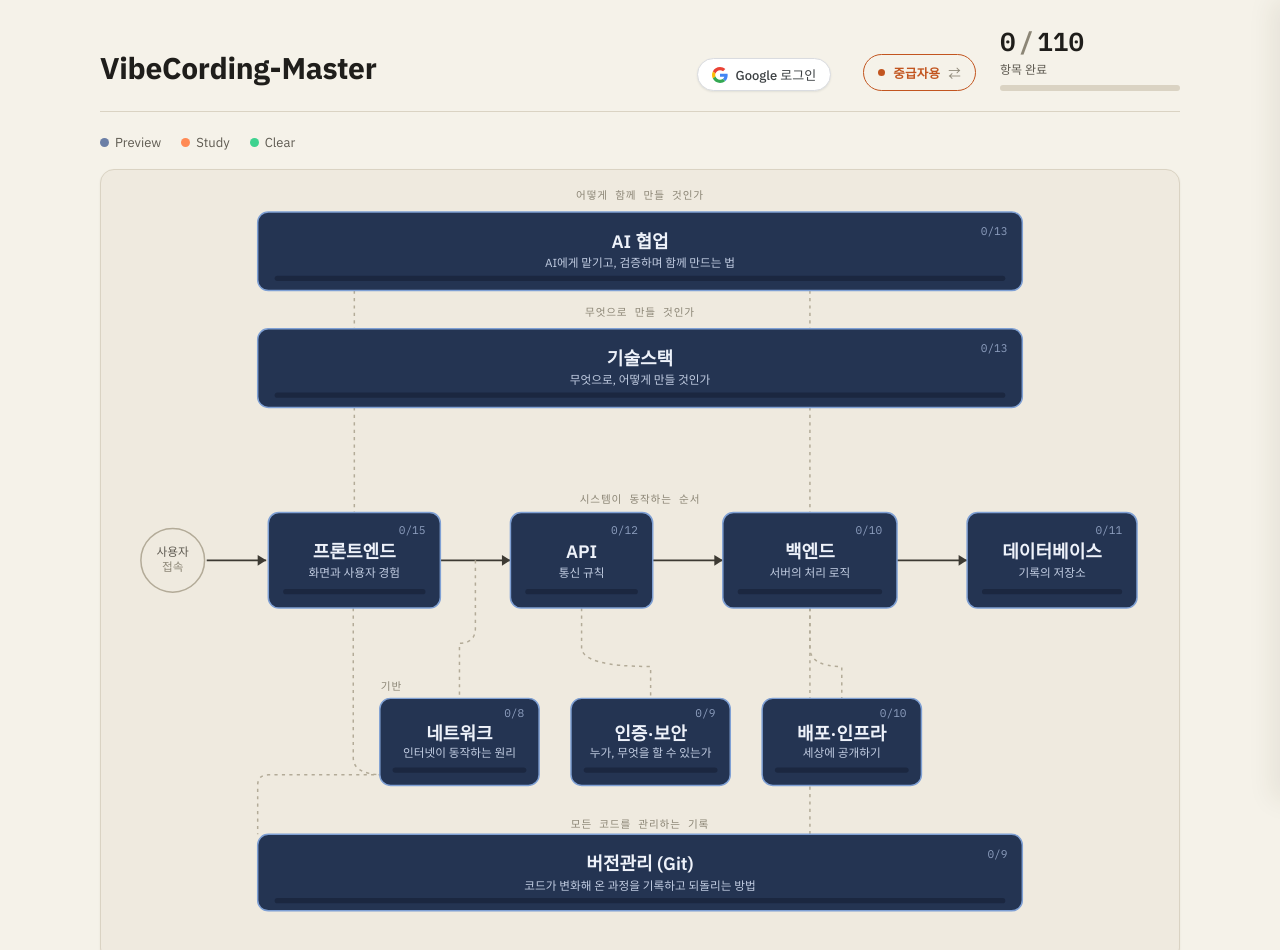
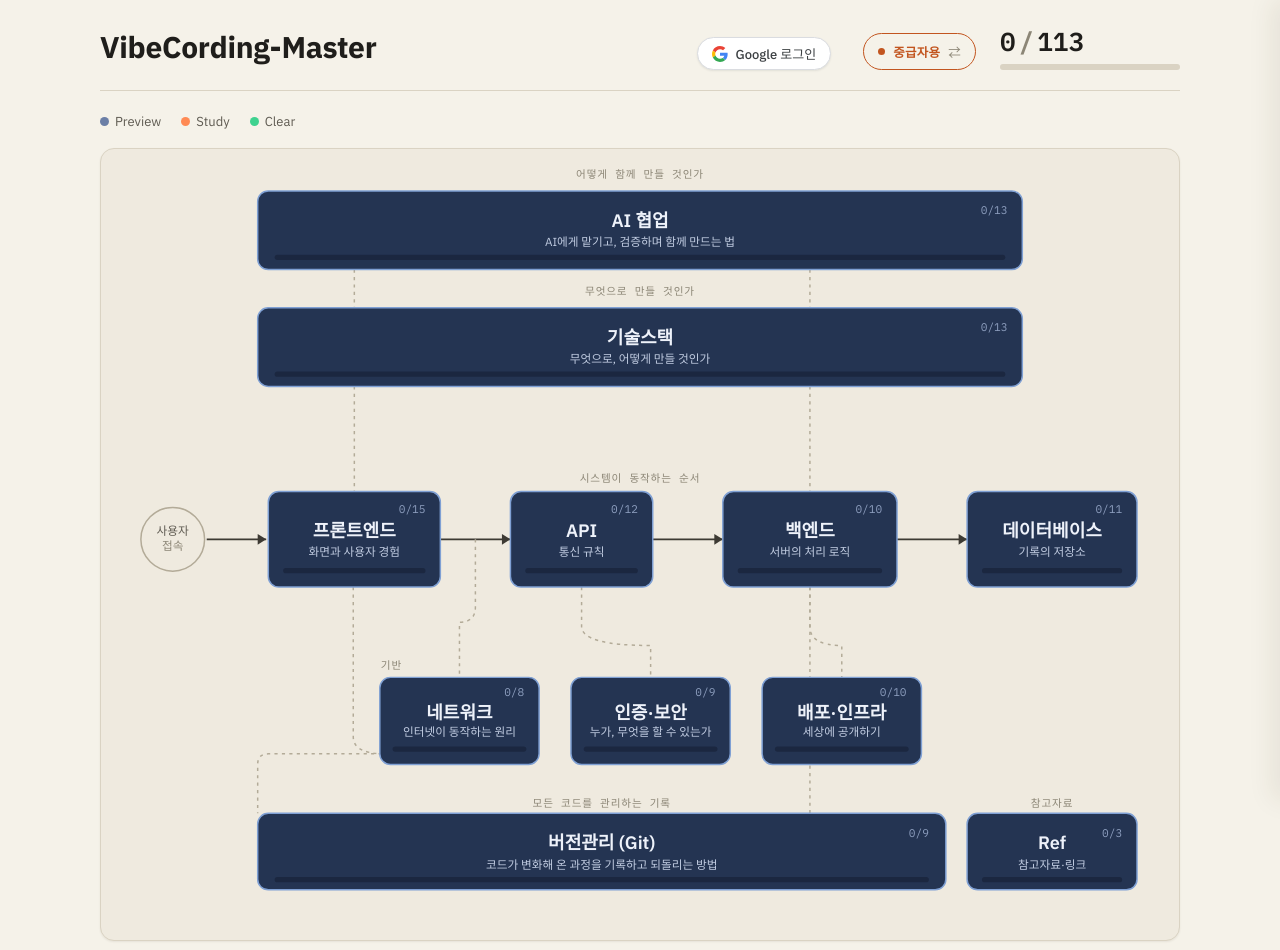
Before and after one commit to ko750125-afk/VibeCording-Master, a plain HTML site: page index.html in a window 1280 px wide. Shown: the top 950 px of the page. Drawn offline with Linux system fonts and the light colour scheme; no server answers.

Commit message:
feat: add Ref section and clean up completion text

```diff
--- a/css/style.css
+++ b/css/style.css
@@ -118,7 +118,7 @@ h1{ font-size:clamp(22px,4vw,30px); margin:0 0 4px; letter-spacing:-.01em; text-
 .google-icon { flex: none; }
 
 .stat{ min-width:180px; }
-.stat-num{ font-family:"IBM Plex Mono"; font-size:26px; font-weight:600; font-variant-numeric:tabular-nums; }
+.stat-num{ font-family:"IBM Plex Mono"; font-size:26px; font-weight:600; font-variant-numeric:tabular-nums; margin-bottom:6px; }
 .stat-slash{ color:var(--page-ink-faint); margin:0 3px; }
 .stat-label{ font-size:12px; color:var(--page-ink-soft); margin-block:2px 8px; }
 .top .progress-track{ background:var(--panel-line); }
--- a/index.html
+++ b/index.html
@@ -33,7 +33,6 @@
       </button>
       <div class="stat">
         <div class="stat-num"><span id="doneCount">0</span><span class="stat-slash">/</span><span id="totalCount">0</span></div>
-        <div class="stat-label">항목 완료</div>
         <div class="progress-track"><div class="progress-fill" id="headerFill"></div></div>
       </div>
     </div>
@@ -66,7 +65,8 @@
         <text x="500" y="20" text-anchor="middle" class="section-label">무엇으로 만들 것인가</text>
         <text x="500" y="196" text-anchor="middle" class="section-label">시스템이 동작하는 순서</text>
         <text x="256" y="372" class="section-label">기반</text>
-        <text x="500" y="502" text-anchor="middle" class="section-label">모든 코드를 관리하는 기록</text>
+        <text x="464" y="502" text-anchor="middle" class="section-label">모든 코드를 관리하는 기록</text>
+        <text x="888" y="502" text-anchor="middle" class="section-label">참고자료</text>
 
         <!-- actor -->
         <circle cx="60" cy="250" r="30" class="actor-ring"></circle>
@@ -179,12 +179,22 @@
 
         <!-- GIT -->
         <g class="node" tabindex="0" role="button" aria-label="버전관리 섹션 열기" data-topic="git">
-          <rect class="box" x="140" y="508" width="720" height="72" rx="10"></rect>
-          <text x="500" y="542" text-anchor="middle" class="node-title">버전관리 (Git)</text>
-          <text x="500" y="560" text-anchor="middle" class="node-sub">코드가 변화해 온 과정을 기록하고 되돌리는 방법</text>
-          <rect class="node-fill-track" x="156" y="568" width="688" height="5" rx="2.5"></rect>
+          <rect class="box" x="140" y="508" width="648" height="72" rx="10"></rect>
+          <text x="464" y="542" text-anchor="middle" class="node-title">버전관리 (Git)</text>
+          <text x="464" y="560" text-anchor="middle" class="node-sub">코드가 변화해 온 과정을 기록하고 되돌리는 방법</text>
+          <rect class="node-fill-track" x="156" y="568" width="616" height="5" rx="2.5"></rect>
           <rect class="node-fill" data-fill="git" x="156" y="568" width="0" height="5" rx="2.5"></rect>
-          <text x="846" y="530" text-anchor="end" class="node-count" data-count="git">0/0</text>
+          <text x="772" y="530" text-anchor="end" class="node-count" data-count="git">0/0</text>
+        </g>
+
+        <!-- REF -->
+        <g class="node" tabindex="0" role="button" aria-label="Ref 섹션 열기" data-topic="ref">
+          <rect class="box" x="808" y="508" width="160" height="72" rx="10"></rect>
+          <text x="888" y="542" text-anchor="middle" class="node-title">Ref</text>
+          <text x="888" y="560" text-anchor="middle" class="node-sub">참고자료·링크</text>
+          <rect class="node-fill-track" x="822" y="568" width="132" height="5" rx="2.5"></rect>
+          <rect class="node-fill" data-fill="ref" x="822" y="568" width="0" height="5" rx="2.5"></rect>
+          <text x="954" y="530" text-anchor="end" class="node-count" data-count="ref">0/0</text>
         </g>
         </g>
       </svg>
--- a/js/data.js
+++ b/js/data.js
@@ -129,12 +129,17 @@ var TOPICS = [
     {id:"git-5", title:"Pull Request와 협업 흐름"},
     {id:"git-6", title:"충돌(Conflict) 해결 기본"},
     {id:"git-7", title:"되돌리기(revert/reset) 기본"}
+  ]},
+  { id:"ref", name:"Ref", sub:"참고자료·링크", desc:"개발 시 자주 찾는 공식 문서, 유용한 팁 및 참조 링크 모음", subtopics:[
+    {id:"ref-1", title:"공식 문서 및 레퍼런스 모음"},
+    {id:"ref-2", title:"유용한 치트시트 및 도구"},
+    {id:"ref-3", title:"자주 찾는 에러 해결 가이드"}
   ]}
 ];
 
 // Ids of the first seed list, so a migration can tell user-deleted items from new ones.
 var V1_SEED_COUNTS = { techstack:["stk",10], frontend:["fe",9], api:["api",8], backend:["be",9],
-  database:["db",8], network:["nw",7], auth:["auth",8], deploy:["ops",8], git:["git",7] };
+  database:["db",8], network:["nw",7], auth:["auth",8], deploy:["ops",8], git:["git",7], ref:["ref",3] };
 var SEED_VERSION = 3;
 var ADDED_IN_V3 = { "ai-13":true, "fe-16":true, "api-13":true };
 var BODY_VERSION = 1;
@@ -934,5 +939,25 @@ JSON = 데이터를 주고받는 표준 텍스트 형식.
 - git reset: 커밋 기록 자체를 이전 시점으로 옮긴다
   --soft: 변경 내용은 남긴다 / --hard: 변경 내용까지 지운다 (복구가 어렵다)
 - git stash: 작업 중인 변경을 잠시 치워 둔다
-- 이미 공유(push)한 기록은 reset으로 지우지 않는다`
+- 이미 공유(push)한 기록은 reset으로 지우지 않는다`,
+
+  /* ── Ref (참고자료) ── */
+  "ref-1": `자주 찾는 프론트엔드·백엔드 및 AI 도구 공식 문서 링크 모음.
+
+- MDN Web Docs: HTML/CSS/JS 웹 표준 명세 및 레퍼런스
+- React / Next.js / Vue 공식 가이드 문서
+- Firebase / Supabase 개발자 문서
+- 각종 API 및 SDK 명세서 링크`,
+
+  "ref-2": `바이브코딩 및 개발 생산성을 높여주는 치트시트와 유용한 도구.
+
+- Git 명령어 치트시트
+- 자주 쓰는 프롬프트 템플릿 및 규칙(Rule) 모음
+- 유용한 온라인 도구 (정규표현식 테스터, JSON 포맷터 등)`,
+
+  "ref-3": `자주 마주치는 에러 유형과 해결 패턴 정리.
+
+- CORS 에러, 환경변수 누락, 인증 토큰 만료
+- 빌드/배포 실패 시 체크리스트
+- 해결했던 문제의 원인과 해결책을 메모로 기록해두는 공간`
 };
```
